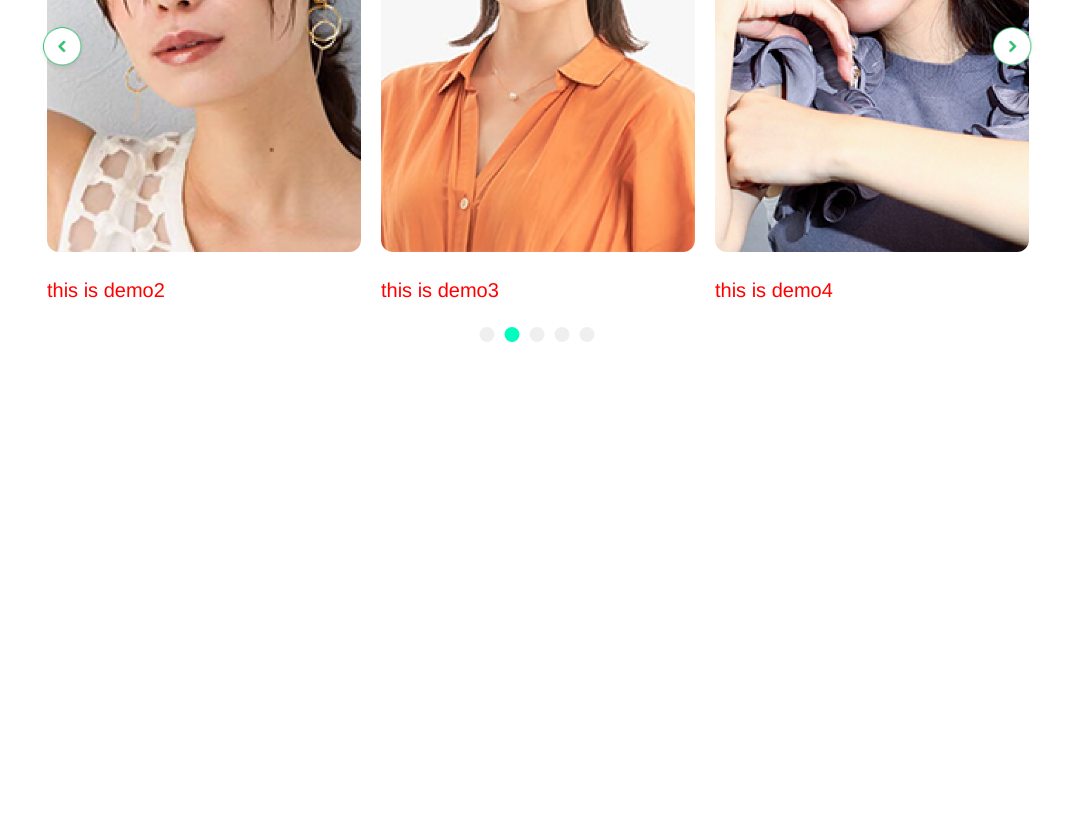
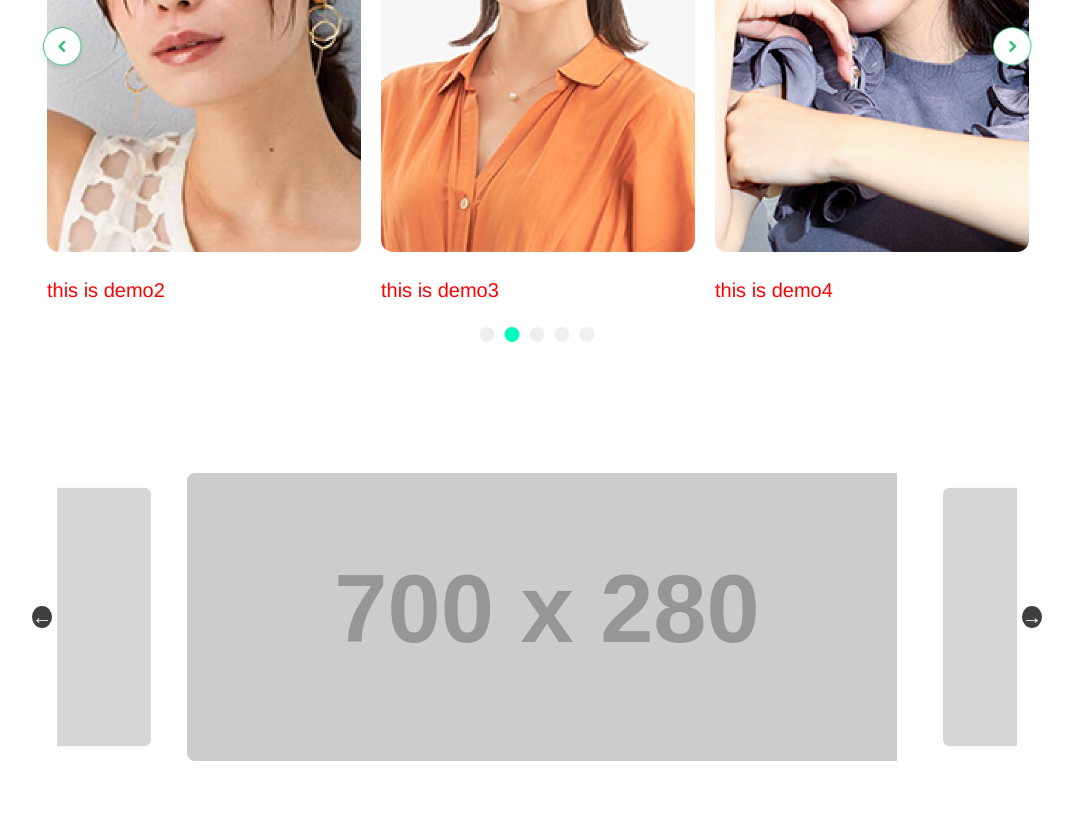
Before and after one commit to ducpv187/packet_slick_slider, a plain HTML site: page index.html in a window 1280 px wide. Shown: the part 392-1216 px from the top of the page, without its empty margins (103-1176 px from the left). Before the commit the page ends 800 px from the top, so only its background shows below. Drawn offline with nearby package versions, Linux system fonts and the light colour scheme; placeholder pictures from the web are drawn by us.

Commit message:
updatecod

```diff
--- a/common/js/main.js
+++ b/common/js/main.js
@@ -1,6 +1,7 @@
 $(document).ready(function() {
   //packet slider
-  $('.image-slider').slick(
+  //demo-1
+  $('.main-1 .image-slider').slick(
     {
       slidesToShow: 3,
       //soluong item hien thi tren scree
@@ -52,4 +53,15 @@ $(document).ready(function() {
       ]
     }
   );
+
+  //demo-2
+  $('.main-2 .center').slick({
+    centerMode: true,
+    infinite: true,
+    centerPadding: '0px',
+    speed: 500,
+    variableWidth: true,
+    autoplaySpeed: 2500,
+    autoplay: true
+  });
 });
--- a/common/sass/_top.scss
+++ b/common/sass/_top.scss
@@ -1,8 +1,7 @@
 .p_top {
-  .main {
+  .main-1 {
     padding: 5rem 0;
-    min-height: calc(100vh - 10rem);
-  }
+    margin-bottom: 2rem;
     .image-slider {
       padding-bottom: 35px;
     }
@@ -23,6 +22,7 @@
     .slick-initialized .slick-slide {
       margin: 0 10px;
     }
+     //common prev-next
   .slick-arrow {
     position: absolute;
     top: 50%;
@@ -72,3 +72,103 @@
     }
   }
   }
+
+  .main-2 {
+    padding: 5rem 0;
+    margin-bottom: 2rem;
+    h2{
+      font-family:Pacifico;
+      font-size:36px;
+      margin:20px auto;
+      text-align:center;
+    }
+    img {
+      border-radius:8px;
+      background:#fff;
+      color:#3498db;
+      font-size:36px;
+      line-height:100px;
+      margin:10px;
+      position:relative;
+      text-align:center;
+      .top {
+        font-size: 70%;
+        height: 70%;
+        margin: 0 auto;
+
+      }
+      .bottom {
+        font-size: 70%;
+        width: 70%;
+        margin: 0 auto;
+      }
+    }
+    .clip {
+      overflow: hidden;
+      bottom: 0;
+    }
+
+    .center .slick-slide {
+    }
+
+    .center .slick-center img{
+      transform:scale(1.0);
+      color:#e67e22;
+      opacity:1;
+      .top {
+        font-size: 90%;
+        width: 90%;
+        background-color: rgba(blue, 0.3);
+      }
+      .bottom {
+        font-size: 90%;
+        width: 90%;
+        background-color: rgba(green, 0.3);
+      }
+    }
+    .center img{
+      opacity:0.8;
+      transition:all 300ms ease;
+      bottom: 0;
+      transform:scale(0.9);
+    }
+    .slick-arrow {
+      font-size: 0;
+      line-height: 0;
+      position: absolute;
+      top: 50%;
+      width: 20px;
+      height: 20px;
+      padding: 0;
+      transform: translate(0, -50%);
+      cursor: pointer;
+      color: transparent;
+      border: none;
+      outline: none;
+      background: transparent;
+      &::before {
+        content: '→';
+        font-family: 'slick';
+        font-size: 20px;
+        line-height: 1;
+        opacity: .75;
+        color: white;
+        background-color: black;
+        border-radius: 50%;
+        cursor: pointer;
+      }
+    }
+    .slick-next {
+      right: -25px;
+      &::before {
+        content: '→';
+      }
+    }
+    .slick-prev {
+      left: -25px;
+      &::before {
+        content: '←';
+      }
+    }
+  }
+}
--- a/index.html
+++ b/index.html
@@ -13,7 +13,6 @@
   </head>
 
   <body>
-    <main class="page p_top">
     <header>
       <div class="header">
         <div class="container">
@@ -35,7 +34,8 @@
         </div>
       </div>
     </header>
-      <div class="main">
+    <main class="page p_top">
+      <div class="main-1">
         <div class="container">
           <div class="image-slider">
             <div class="image-item">
@@ -71,6 +71,29 @@
           </div>
         </div>
       </div>
+      <div class="main-2">
+        <div class="container">
+          <div class="container">
+            <div class="slider center">
+              <div class="clip">
+                <img src="https://via.placeholder.com/700x280"/>
+              </div>
+              <div class="clip">
+                <img src="https://via.placeholder.com/700x280"/>
+              </div>
+              <div class="clip">
+                <img src="https://via.placeholder.com/700x280"/>
+              </div>
+              <div class="clip">
+                <img src="https://via.placeholder.com/700x280"/>
+              </div>
+              <div class="clip">
+                <img src="https://via.placeholder.com/700x280"/>
+              </div>
+            </div>
+          </div>
+        </div>
+      </div>
     </main>
     <!-- slick-slider -->
     <script
```
Also changed, not shown: common/css/main.css. Lines whose indentation alone changed are shown as unchanged.
